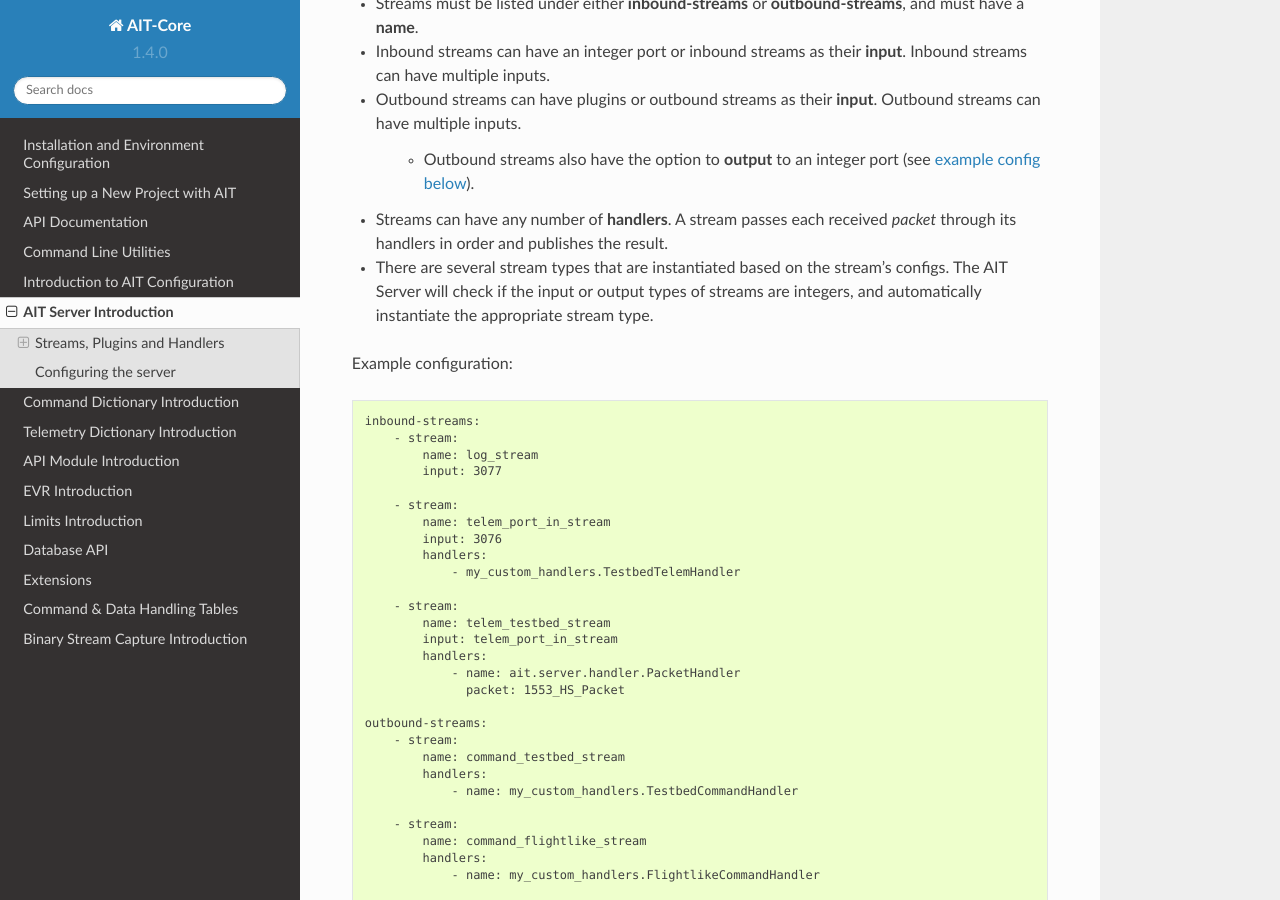
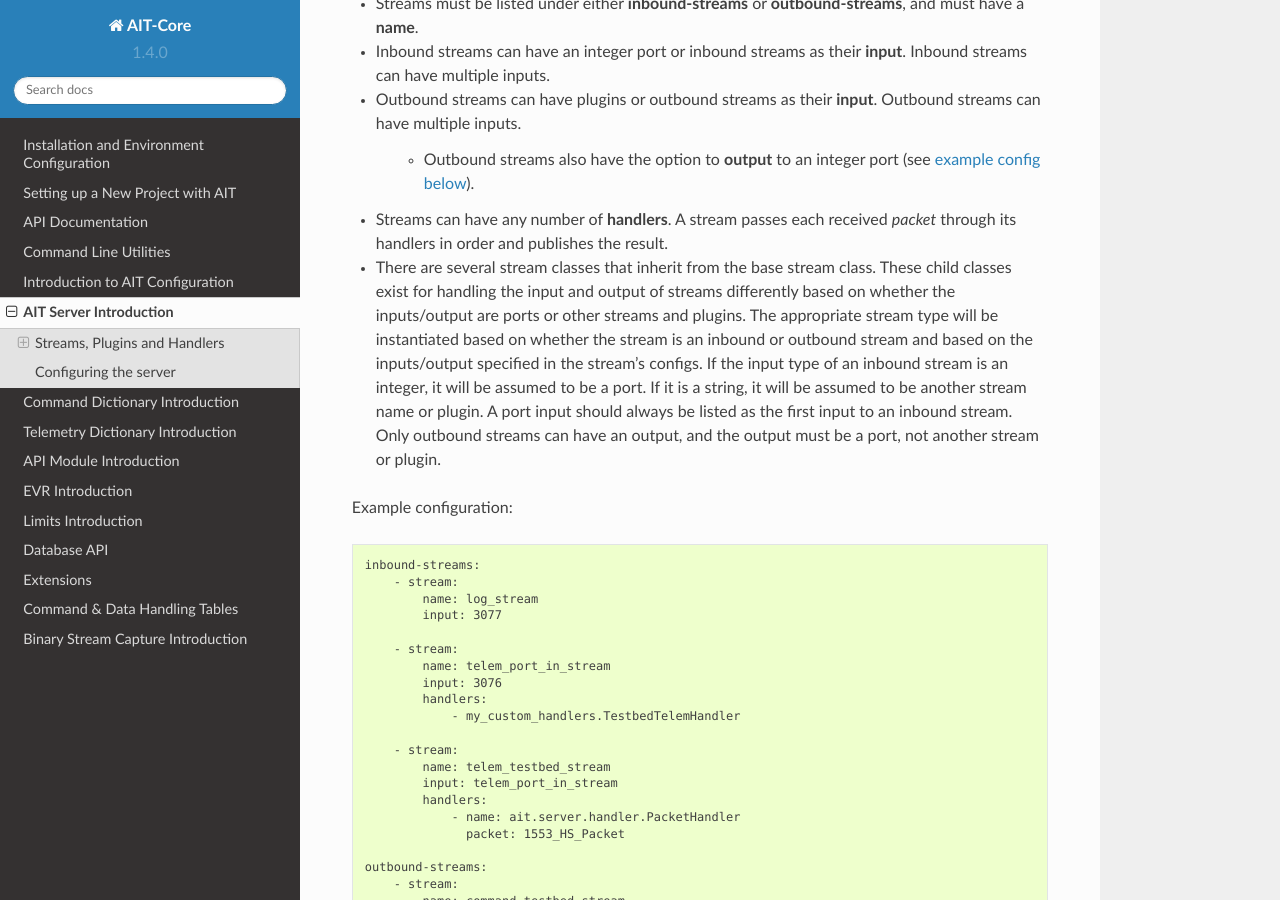
Before and after one commit to NASA-AMMOS/AIT-Core, a Sphinx documentation site: the page built from doc/source/server_architecture.rst, in a window 1280 px wide and 900 px high, scrolled down 1295 px. Built offline with Sphinx 7.4.7 and the Read the Docs theme 2.0.0, drawn with Linux system fonts in a browser that asks for light colours.

Commit message:
GUI Issue #75 - Updating docs on stream types

```diff
--- a/doc/source/server_architecture.rst
+++ b/doc/source/server_architecture.rst
@@ -49,7 +49,7 @@ Streams
    - Outbound streams also have the option to **output** to an integer port (see :ref:`example config below <Stream_config>`).
 
 - Streams can have any number of **handlers**. A stream passes each received *packet* through its handlers in order and publishes the result.
-- There are several stream types that are instantiated based on the stream's configs. The AIT Server will check if the input or output types of streams are integers, and automatically instantiate the appropriate stream type.
+- There are several stream classes that inherit from the base stream class. These child classes exist for handling the input and output of streams differently based on whether the inputs/output are ports or other streams and plugins. The appropriate stream type will be instantiated based on whether the stream is an inbound or outbound stream and based on the inputs/output specified in the stream's configs. If the input type of an inbound stream is an integer, it will be assumed to be a port. If it is a string, it will be assumed to be another stream name or plugin. A port input should always be listed as the first input to an inbound stream. Only outbound streams can have an output, and the output must be a port, not another stream or plugin.
 
 .. _Stream_config:
 Example configuration:
```
